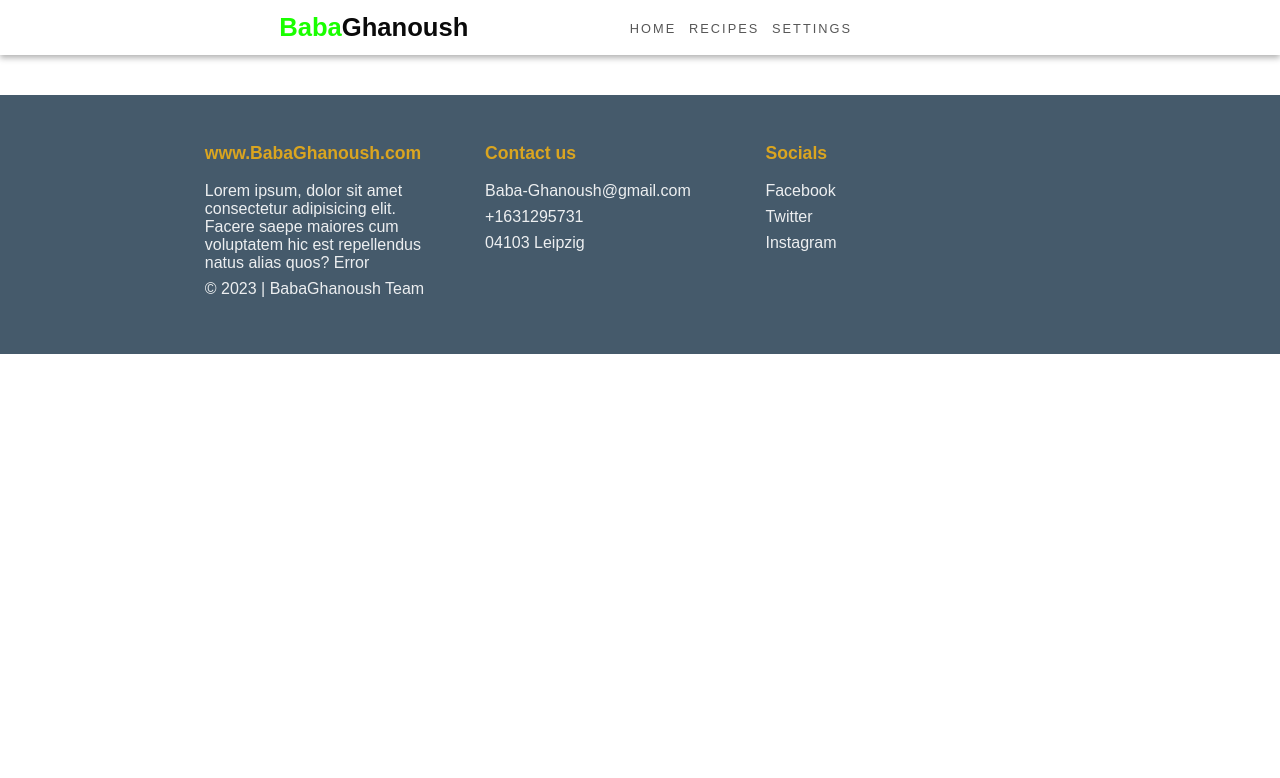
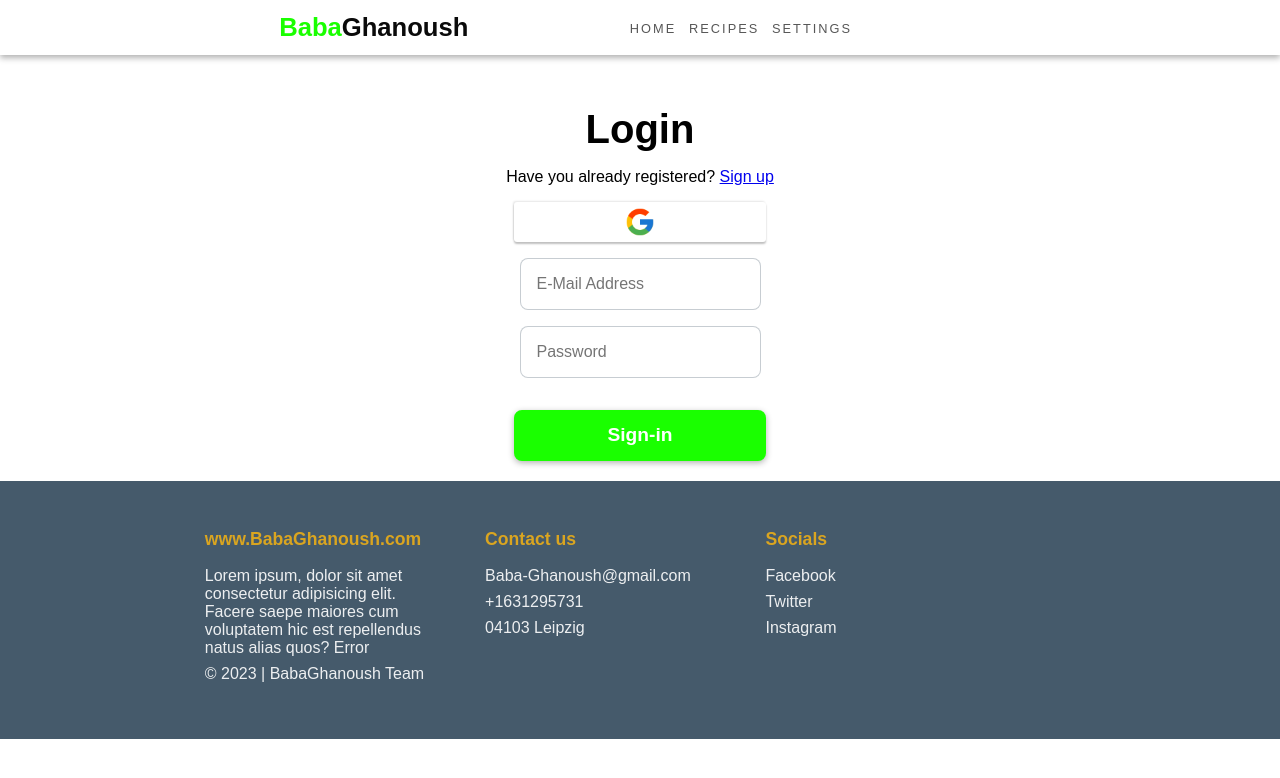
Before and after one commit to Abschluss-Projeckt/front-end, a React (Vite) app in the folder menu-planner/: page /login in a window 1280 px wide. Shown: the top 778 px of the page. Built offline with nearby package versions, Linux system fonts and the light colour scheme.

Commit message:
login page created

```diff
--- a/menu-planner/src/App.jsx
+++ b/menu-planner/src/App.jsx
@@ -7,6 +7,7 @@ import Settings from "./views/Settings/Settings";
 import Footer from "./components/Footer/Footer";
 import Register from "./views/Register/Register";
 import Context from "./contexts/Context";
+import Login from "./views/Login/Login";
 
 function App() {
   return (
@@ -16,6 +17,7 @@ function App() {
         <div className="container main">
           <Routes>
             <Route path="/register" element={<Register />} />
+            <Route path="/login" element={<Login />} />
             <Route path="/" element={<Home />} />
             <Route path="/recipes" element={<Recipes />} />
             <Route path="/settings" element={<Settings />} />
--- a/menu-planner/src/App.scss
+++ b/menu-planner/src/App.scss
@@ -6,4 +6,5 @@ footer {
   justify-content: center;
   width: 100%;
   background-color: #455a6b;
+  bottom: 0;
 }
--- a/menu-planner/src/views/Login/Login.jsx
+++ b/menu-planner/src/views/Login/Login.jsx
@@ -1,7 +1,97 @@
-import React from "react";
+import { useState, useEffect, useContext } from "react";
+import { Link, useNavigate } from "react-router-dom";
 
-function Login() {
-  return <div></div>;
+import { RecipeContext } from "../../contexts/Context";
+
+import axios from "axios";
+
+export default function Login() {
+  const { loggedInCookie } = useContext(RecipeContext);
+
+  const [value, setValue] = useState({
+    email: "",
+    password: "",
+    errorMessage: "",
+  });
+
+  useEffect(() => {
+    if (loggedInCookie) {
+      navigate("/");
+    }
+  }, []);
+
+  const navigate = useNavigate();
+
+  const handleForm = (e) => {
+    e.preventDefault();
+
+    axios
+      .post(
+        "/api/auth/login",
+        {
+          email: value.email,
+          password: value.password,
+        },
+        {
+          headers: {
+            "content-type": "application/json",
+          },
+          withCredentials: true,
+        }
+      )
+      .then((res) => {
+        console.log(res.data);
+        navigate("/");
+      })
+      .catch((err) => setValue({ ...value, errorMessage: err.message }));
+  };
+
+  return (
+    <div className="register-container">
+      <h2>Login</h2>
+      <form onSubmit={handleForm}>
+        <p>
+          Have you already registered?{" "}
+          <Link to="/login" style={{ textDecoration: "underline" }}>
+            Sign up
+          </Link>
+        </p>
+        <a
+          href="/api/auth/google"
+          type="button"
+          className="login-with-google-btn"
+        >
+          <img
+            src="imgs/icons8-google-48.png"
+            alt="google-icon"
+            className="google-icon"
+          />
+        </a>
+        <div>
+          <input
+            type="email"
+            placeholder="E-Mail Address"
+            required
+            value={value.email}
+            onChange={(e) => {
+              setValue({ ...value, email: e.target.value });
+            }}
+          />
+        </div>
+        <div>
+          <input
+            type="password"
+            placeholder="Password"
+            required
+            value={value.password}
+            onChange={(e) => {
+              setValue({ ...value, password: e.target.value });
+            }}
+          />
+        </div>
+        <p className="red">{value.errorMessage}</p>
+        <button className="signup-btn">Sign-in</button>
+      </form>
+    </div>
+  );
 }
-
-export default Login;
--- a/menu-planner/src/views/Register/Register.jsx
+++ b/menu-planner/src/views/Register/Register.jsx
@@ -1,3 +1,4 @@
+import axios from "axios";
 import { useState, useContext } from "react";
 import { Link, useNavigate } from "react-router-dom";
 
@@ -36,23 +37,26 @@ function Register() {
 
     try {
       if (value.password === value.passwordAgain) {
-        fetch("/api/auth/register", {
-          method: "POST",
-          headers: {
-            "content-type": "application/json",
-          },
-          credentials: "include",
-          body: JSON.stringify({
-            userName: value.userName,
-            email: value.email,
-            password: value.password,
-          }),
-        })
-          .then((res) => res.json())
-          .then((data) => {
-            console.log(data);
+        axios
+          .post(
+            "/api/auth/register",
+            {
+              userName: value.userName,
+              email: value.email,
+              password: value.password,
+            },
+            {
+              headers: {
+                "Content-Type": "application/json",
+              },
+              withCredentials: true,
+            }
+          )
+          .then((res) => {
+            console.log(res.data);
             navigate("/");
-          });
+          })
+          .catch((err) => console.log(err));
       } else {
         const err = new Error("Passwörter stimmen nicht überein");
         throw err;
@@ -105,7 +109,7 @@ function Register() {
             onChange={(e) => setValue({ ...value, email: e.target.value })}
           />
         </div>
-        <div className="mb-2">
+        <div>
           <input
             type="password"
             placeholder="Password"
@@ -114,7 +118,7 @@ function Register() {
             onChange={(e) => setValue({ ...value, password: e.target.value })}
           />
         </div>
-        <div className="mb-4">
+        <div>
           <input
             type="password"
             placeholder="Password"
--- a/menu-planner/src/views/Register/Register.scss
+++ b/menu-planner/src/views/Register/Register.scss
@@ -2,6 +2,7 @@
   display: flex;
   flex-direction: column;
   align-items: center;
+  justify-content: space-evenly;
   margin: 0 auto;
   width: 100%;
   max-width: 600px;
@@ -21,7 +22,7 @@
   input {
     padding: 1rem;
     border-radius: 0.5rem;
-    border: none;
+    border: 1px solid rgba(69, 90, 107, 0.3);
     margin-bottom: 1rem;
     width: 100%;
     font-size: 1rem;
@@ -43,8 +44,6 @@
     }
     cursor: pointer;
   }
-}
-
   .login-with-google-btn {
     transition: background-color 0.3s, box-shadow 0.3s;
     margin: 1rem 0;
@@ -52,7 +51,7 @@
     justify-content: center;
     align-items: center;
     height: 40px;
-  width: 260px;
+    width: 42%;
     border: none;
     border-radius: 3px;
     box-shadow: -1px -1px 2px rgba(0, 0, 0, 0.1), 0 2px 2px rgba(0, 0, 0, 0.25);
@@ -102,6 +101,7 @@
   .red {
     color: red;
   }
+}
 
 @media only screen and (max-width: 600px) {
   .register-container {
```
Lines whose indentation alone changed are shown as unchanged.
